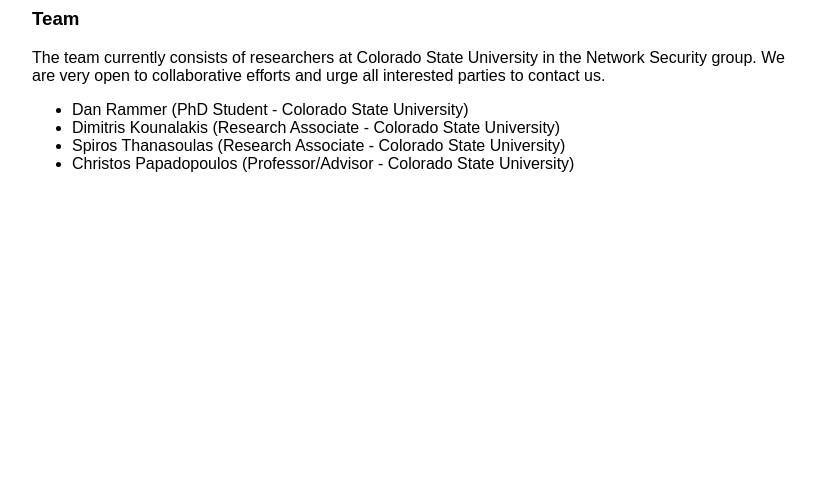
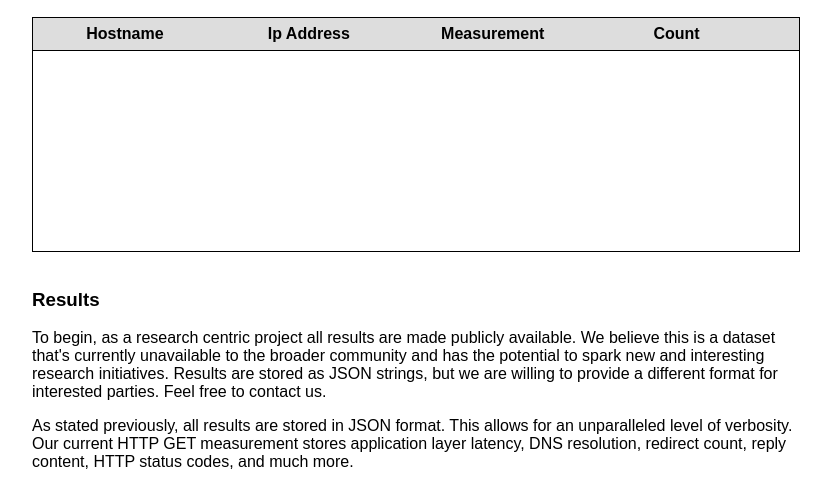
Before and after one commit to CSUNetSec/proddle-site, a PHP site: page / in a window 1280 px wide. Shown: the part 946-1437 px from the top of the page, without its empty margins (224-1055 px from the left). Before the commit the page ends 1118 px from the top, so only its background shows below. Run offline with PHP 8.4, Linux system fonts and the light colour scheme; lists and menus that the app fills with data are empty; some libraries are stand-ins or nearby versions.

Commit message:
moved vantages to the home page.

```diff
--- /dev/null
+++ b/css/index.css
@@ -0,0 +1,9 @@
+table#vantagestable tbody {
+    height: 200px;
+}
+
+table#vantagestable tbody td,
+table#vantagestable thead th {
+    width: 24.25%;
+    float: left;
+}
--- a/event.html
+++ b/event.html
@@ -1,10 +1,10 @@
 <!DOCTYPE html>
 <html>
     <head>
-        <title>Proddle - Vantage</title>
-        <link rel="stylesheet" type="text/css" href="css/proddle.css" />
+        <title>Proddle - Event</title>
         <link rel="stylesheet" type="text/css" href="css/events.css" />
         <link rel="stylesheet" type="text/css" href="css/map.css" />
+        <link rel="stylesheet" type="text/css" href="css/proddle.css" />
         <link rel="stylesheet" type="text/css" href="css/report-table.css" />
         <script src="js/proddle.js"></script>
         <script src="https://ajax.googleapis.com/ajax/libs/jquery/3.1.1/jquery.min.js"></script>
--- a/index.html
+++ b/index.html
@@ -2,7 +2,12 @@
 <html>
     <head>
         <title>Proddle</title>
+        <link rel="stylesheet" type="text/css" href="css/index.css" />
+        <link rel="stylesheet" type="text/css" href="css/map.css" />
         <link rel="stylesheet" type="text/css" href="css/proddle.css" />
+        <link rel="stylesheet" type="text/css" href="css/report-table.css" />
+        <script src="js/proddle.js"></script>
+        <script src="https://ajax.googleapis.com/ajax/libs/jquery/3.1.1/jquery.min.js"></script>
     </head>
     <body>
         <?php
@@ -27,7 +32,17 @@
             </p>
 
             <h3>Vantages</h3>
-            <div>
+            <div id="map"></div>
+            </br>
+            <table id="vantagestable" class="report">
+                <thead>
+                    <th>Hostname</th>
+                    <th>Ip Address</th>
+                    <th>Measurement</th>
+                    <th>Count</th>
+                </thead>
+                <tbody id="vantages"></tbody>
+            </table>
             </br>
 
             <h3>Results</h3>
@@ -95,5 +110,45 @@
                 <li>Christos Papadopoulos (Professor/Advisor - Colorado State University)</li>
             </ul>
         </div>
+
+        <script>
+            var map;
+            var infoWindow;
+            var markers = [];
+            var markerInfo = new Map(); //map<name, map<(lat, long), [ip_addresses]>>
+
+            function initMap() {
+                infoWindow = new google.maps.InfoWindow;
+                map = new google.maps.Map(document.getElementById('map'), {
+                    center: {lat:0, lng: 0},
+                    zoom: 2
+                });
+
+                var vantages = document.getElementById('vantages');
+
+                //query vantage_report.html
+                $.get({
+                    url: 'vantage_report.html?duration=1',
+                    dataType: 'json',
+                    success: function(data) {
+                        for (var i=0; i<data.vantages.length; i++) {
+                            var vantage = data.vantages[i];
+                            var tr = vantages.insertRow();
+                            tr.insertCell().appendChild(document.createTextNode(vantage.hostname));
+                            tr.insertCell().appendChild(document.createTextNode(vantage.ip_address));
+                            tr.insertCell().appendChild(document.createTextNode(vantage.measurement));
+                            tr.insertCell().appendChild(document.createTextNode(vantage.count));
+
+                            addMarker(vantage.hostname, vantage.ip_address, vantage.latitude, vantage.longitude, COLOR.RED, markerInfo, markers);
+                        }
+
+                        plotMarkers(markerInfo, markers);
+                    }
+                });
+            }
+        </script>
+
+        <script src="https://maps.googleapis.com/maps/api/js?key=AIzaSyAeCkjmEFtZ0Wuu6muxH6-4RF6f-pzE3qc&callback=initMap"
+        async defer></script>
     </body>
 </html>
--- a/php/header.php
+++ b/php/header.php
@@ -9,9 +9,7 @@ echo <<<_END
         <ul>
             <li><a href="index.html">Home</a></li>
             <li><a href="event.html">Event</a></li>
-            <li><a href="vantage.html">Vantage</a></li>
             <li><a href="measurement.html">Measurement</a></li>
-            <li><a href="flag.html">Flag</a></li>
             <li><a href="documentation.html">Documentation</a></li>
         </ul>
     </div>
```
Also changed, not shown: css/events.css (line endings or trailing spaces).
